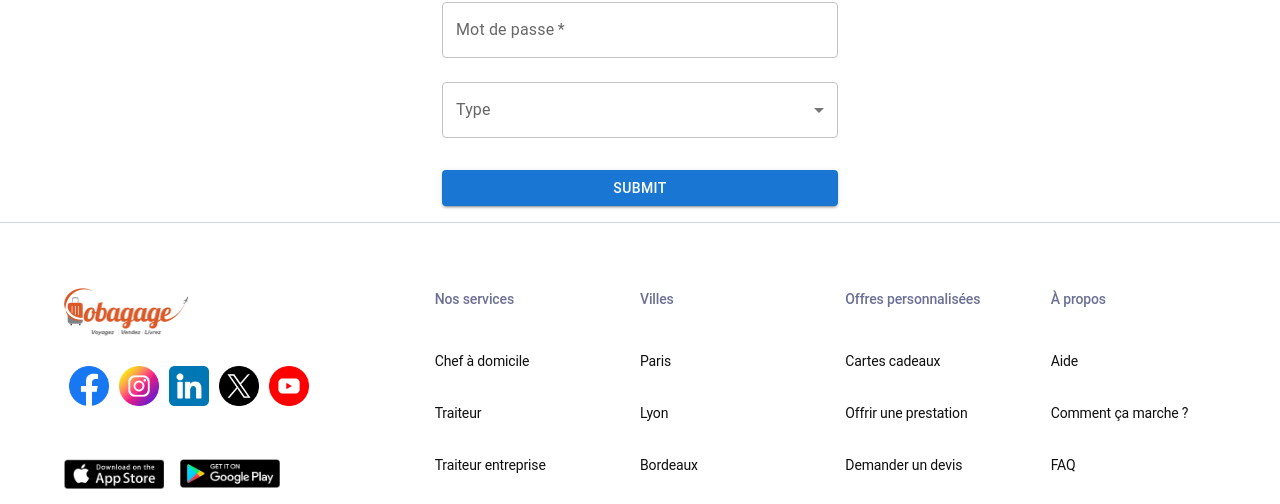
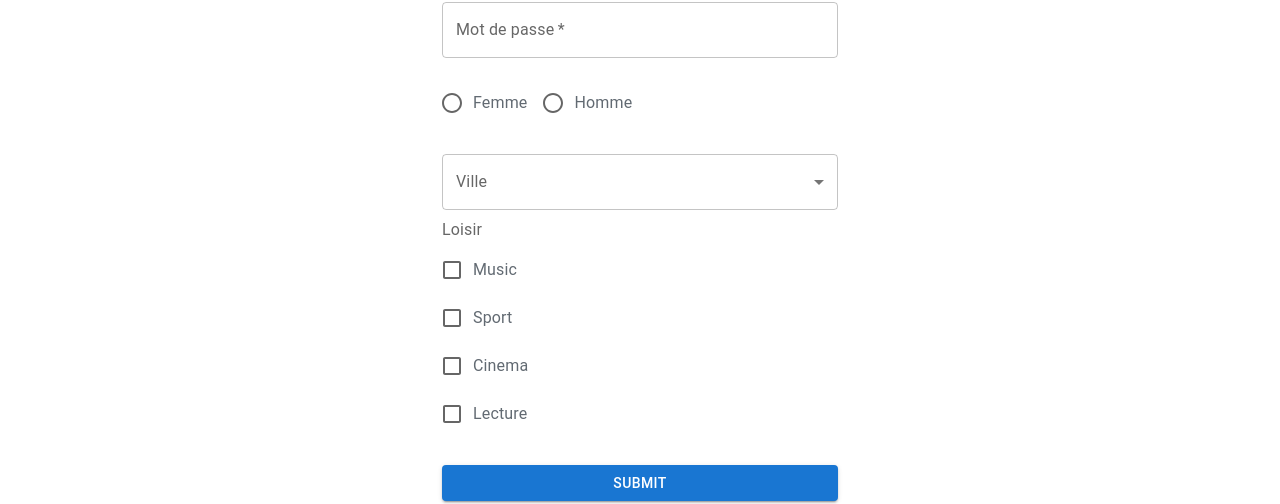
Before and after one commit to YessinEleuchi/Cobagage, a React (Create React App) app: page /inscription in a window 1280 px wide. Shown: the part 443-947 px from the top of the page. Built offline with nearby package versions, Linux system fonts and the light colour scheme; no server answers.

Commit message:
Added new feature to the project

```diff
--- a/src/components/pages/inscription/Inscription.jsx
+++ b/src/components/pages/inscription/Inscription.jsx
@@ -1,10 +1,61 @@
-import React from 'react';
-import { Container, TextField, Button, Box, Typography, Select, MenuItem, InputLabel, FormControl } from '@mui/material';
+import React, { useState } from 'react';
+import {
+    Container,
+    TextField,
+    Button,
+    Box,
+    Typography,
+    Select,
+    MenuItem,
+    InputLabel,
+    FormControl,
+    FormControlLabel,
+    Radio ,
+    RadioGroup ,
+    FormLabel ,
+    FormGroup  ,
+    Checkbox ,
+
+
+} from '@mui/material';
+
 
 const Inscription = () => {
-    const handleSubmit = (e) =>{
+    const [genre, setGenre] = useState('');
+    const [nom,setNom] = useState('');
+    const [prenom,setPrenom] = useState('');
+    const [email,setEmail] = useState('');
+    const [password,setPassword] = useState('');
+    const [ville,setVille] = useState('');
+    const handleGenreChange = (event) => {
+        setGenre(event.target.value);
+    };
+    const handleVilleChange = (event) => {
+        setVille(event.target.value);
+    };
+    const [loisir, setLoisir] = useState({
+        music: false,
+        sport: false,
+        cinema: false,
+        lecture: false,
+    });
+    const handleLoisir = (e) => {
+        setLoisir({
+            ...loisir,
+            [e.target.name]: e.target.checked,
+        });
+    };
+
+    const handleSubmit = (e) => {
         e.preventDefault();
-    }
+
+        alert(`${nom} , ${prenom},${email},${password},${genre},${ville} ,Loisirs: ${getSelectedLoisirs()} `);
+    };
+    const getSelectedLoisirs = () => {
+        return Object.keys(loisir)
+            .filter(key => loisir[key])
+            .join(', ');
+    };
     return (
         <Container component="main" maxWidth="xs">
             <Box
@@ -28,6 +79,7 @@ const Inscription = () => {
                         name="name"
                         autoComplete="name"
                         autoFocus
+                        onChange={(e)=>setNom(e.target.value)}
                     />
                     <TextField
                         margin="normal"
@@ -37,6 +89,8 @@ const Inscription = () => {
                         label="Prénom"
                         name="prenom"
                         autoComplete="prenom"
+                        onChange={(e) => setPrenom(e.target.value)}
+
                     />
                     <TextField
                         margin="normal"
@@ -47,6 +101,8 @@ const Inscription = () => {
                         name="email"
                         autoComplete="email"
                         type="email"
+                        onChange={(e) => setEmail(e.target.value)}
+
                     />
                     <TextField
                         margin="normal"
@@ -57,21 +113,77 @@ const Inscription = () => {
                         type="password"
                         id="password"
                         autoComplete="current-password"
+                        onChange={(e) => setPassword(e.target.value)}
+
                     />
+                    <FormControl component="fieldset" margin="normal">
+                        <RadioGroup row value={genre} onChange={handleGenreChange} >
+
+                            <FormControlLabel value="female" control={<Radio />} label="Femme" />
+                            <FormControlLabel value="male" control={<Radio />} label="Homme" />
+                        </RadioGroup>
+                    </FormControl>
                     <FormControl fullWidth margin="normal">
-                        <InputLabel id="type-label">Type</InputLabel>
+                        <InputLabel id="ville-label">Ville</InputLabel>
                         <Select
-                            labelId="type-label"
-                            id="type"
-                            label="Type"
+                            labelId="ville-label"
+                            id="ville"
+                            label="Ville"
                             defaultValue=""
+                            onChange={handleVilleChange}
+
                         >
-                            <MenuItem value="">
-                                <em>None</em>
-                            </MenuItem>
-                            <MenuItem value="Entreprise">Entreprise</MenuItem>
+                            <MenuItem value="Sfax">Sfax</MenuItem>
+                            <MenuItem value="Tunis">Tunis</MenuItem>
                         </Select>
                     </FormControl>
+                    <FormLabel component="legend">Loisir</FormLabel>
+                    <FormGroup>
+                        <FormControlLabel
+                            control={
+                                <Checkbox
+                                    checked={loisir.music}
+                                    onChange={handleLoisir}
+                                    name="music"
+                                    color="primary"
+                                />
+                            }
+                            label="Music"
+                        />
+                        <FormControlLabel
+                            control={
+                                <Checkbox
+                                    checked={loisir.sport}
+                                    onChange={handleLoisir}
+                                    name="sport"
+                                    color="primary"
+                                />
+                            }
+                            label="Sport"
+                        />
+                        <FormControlLabel
+                            control={
+                                <Checkbox
+                                    checked={loisir.cinema}
+                                    onChange={handleLoisir}
+                                    name="cinema"
+                                    color="primary"
+                                />
+                            }
+                            label="Cinema"
+                        />
+                        <FormControlLabel
+                            control={
+                                <Checkbox
+                                    checked={loisir.lecture}
+                                    onChange={handleLoisir}
+                                    name="lecture"
+                                    color="primary"
+                                />
+                            }
+                            label="Lecture"
+                        />
+                    </FormGroup>
                     <Button
                         type="submit"
                         fullWidth
```
